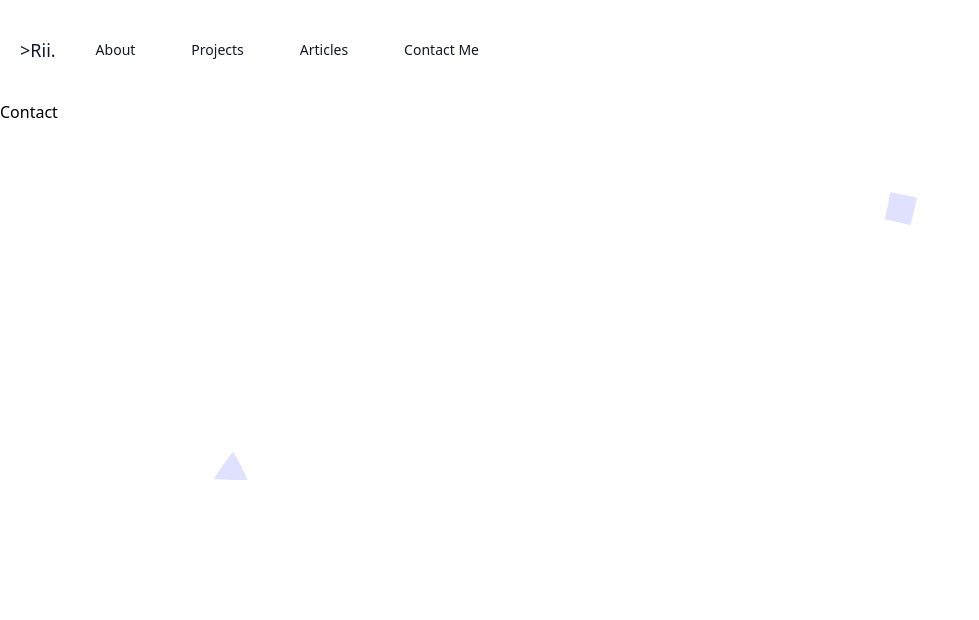
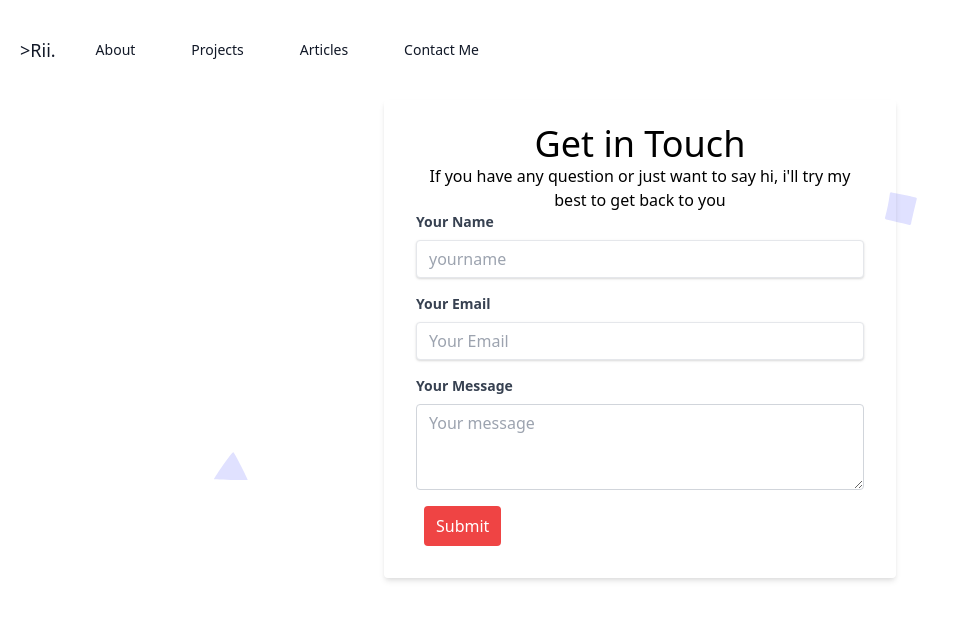
Before and after one commit to riiamri23/riiamri23.github.io, a Nuxt app: page /Contact in a window 1280 px wide. Shown: the top 620 px of the page, without its empty margins (0-979 px from the left). Built offline with nearby package versions, Linux system fonts and the light colour scheme.

Commit message:
update everything

```diff
--- a/nuxt.config.js
+++ b/nuxt.config.js
@@ -12,8 +12,8 @@ export default {
       { charset: "utf-8" },
       { name: "viewport", content: "width=device-width, initial-scale=1" },
       {
-        hid: "description",
-        name: "description",
+        hid: "Syaeful Amri riiamri23",
+        name: "Syaeful Amri",
         content: process.env.npm_package_description || ""
       }
     ],
--- a/pages/Article.vue
+++ b/pages/Article.vue
@@ -1,5 +1,9 @@
 <template>
-    <h1>Article</h1>
+<div class="flex-row items-center text-center mt-48">
+    <h1 class="text-6xl">Coming soon</h1>
+    <p class="">I'll Make the best web pages, if i'm free HAHA</p>
+</div>
+
 </template>
 
 <script>
--- a/pages/Contact.vue
+++ b/pages/Contact.vue
@@ -1,5 +1,52 @@
 <template>
-    <h1>Contact</h1>
+<div class="container flex-row items-center justify-center m-auto shadow-md rounded px-8 pt-6 pb-8 mb-4 max-w-lg">
+    <div class="text-center">
+        <h1 class="text-4xl">Get in Touch</h1>
+        <p>If you have any question or just want to say hi, i'll try my best to get back to you</p>
+    </div>
+    <form>
+        <div class="mb-4">
+            <label class="block text-gray-700 text-sm font-bold mb-2" for="yourname">
+                Your Name
+            </label>
+            <input class="shadow appearance-none border rounded w-full py-2 px-3 text-gray-700 leading-tight focus:outline-none focus:shadow-outline" id="yourname" type="text" placeholder="yourname">
+        </div>
+        <div class="mb-4">
+            <label class="block text-gray-700 text-sm font-bold mb-2" for="Your Email">
+                Your Email
+            </label>
+            <input class="shadow appearance-none border rounded w-full py-2 px-3 text-gray-700 leading-tight focus:outline-none focus:shadow-outline" id="Your Email" type="text" placeholder="Your Email">
+        </div>
+        <div class="mb-4">
+            <label class="block text-gray-700 text-sm font-bold mb-2" for="yourmessage">
+                Your Message
+            </label>
+            <textarea
+            class="
+                form-control
+                block
+                w-full
+                px-3
+                py-1.5
+                text-base
+                font-normal
+                text-gray-700
+                bg-white bg-clip-padding
+                border border-solid border-gray-300
+                rounded
+                transition
+                ease-in-out
+                m-0
+                focus:text-gray-700 focus:bg-white focus:border-blue-600 focus:outline-none
+            "
+            id="exampleFormControlTextarea1"
+            rows="3"
+            placeholder="Your message"
+            ></textarea>
+        </div>
+        <button class="text-white bg-red-500 px-3 py-2 rounded mx-2">Submit</button>
+    </form>
+</div>
 </template>
 
 <script>
--- a/pages/Project.vue
+++ b/pages/Project.vue
@@ -1,14 +1,52 @@
 <template>
-    <div class="container md:flex flex-row mx-auto mt-10">
-        <h1>Recents Projects</h1>
-        <div id="list-projects">
-
+    <div class="container  mx-auto mt-10">
+        <h1 class="text-4xl text-center mb-10">Recents Projects</h1>
+        <div id="list-projects" class="flex-row">
+            <div class="md:flex flex-row items-start mx-10">
+                <div class="md:w-1/2 m-2">
+                    <img src="~/assets/images/wibudesu.png" alt="dummy project" />
+                </div>
+                <div class="md:w-1/2 m-2">
+                    <h1 class="text-3xl">Wibudesu</h1>
+                    <hr class="dope">
+                    <div class="w-full rounded-lg border border-gray-200 p-5 my-5">
+                        <p>Watching some anime, manga and about anime news, you can see everything here</p>
+                        <span><a class="text-blue-500 hover:underline font-medium" href="#">Check it Out </a><MdLinkIcon class="inline-block" w="15px" h="15px" /></span>
+                        <hr class="line">
+                        <div>
+                            <span><a href="#" class="text-blue-500 hover:underline font-medium">View Source Code </a><GithubIcon class="inline-block" w="15px" h="15px" /></span>
+                        </div>
+                    </div>
+                </div>
+            </div>
         </div>
     </div>
 </template>
+<style scoped>
+hr.dope {
+    border: 0;
+    width: 90px;
+    border-top: 2px solid #dc3545;
+    text-align: left;
+    margin: initial;
+    margin-top: 7px;
+    margin-left: 5px;
+}
+hr.line{
+    width: 90%;
+    margin: auto;
+    margin-top: 5px;
+    margin-bottom: 5px;
+}
+</style>
 
 <script>
-
+import GithubIcon from "vue-ionicons/dist/logo-github.vue";
+import MdLinkIcon from 'vue-ionicons/dist/md-link.vue';
 export default ({
+    components: {
+        GithubIcon,
+        MdLinkIcon
+    }
 })
 </script>
--- a/pages/index.vue
+++ b/pages/index.vue
@@ -70,7 +70,7 @@ export default {
       {
         hid: "og:title",
         name: "og:title",
-        content: "Itsuka Dashbord",
+        content: "Itsuka Dashbord Clone",
       },
       {
         property: "og:description",
```
Also changed, not shown: 1 other file (tests, documents, lock files or other folders).
